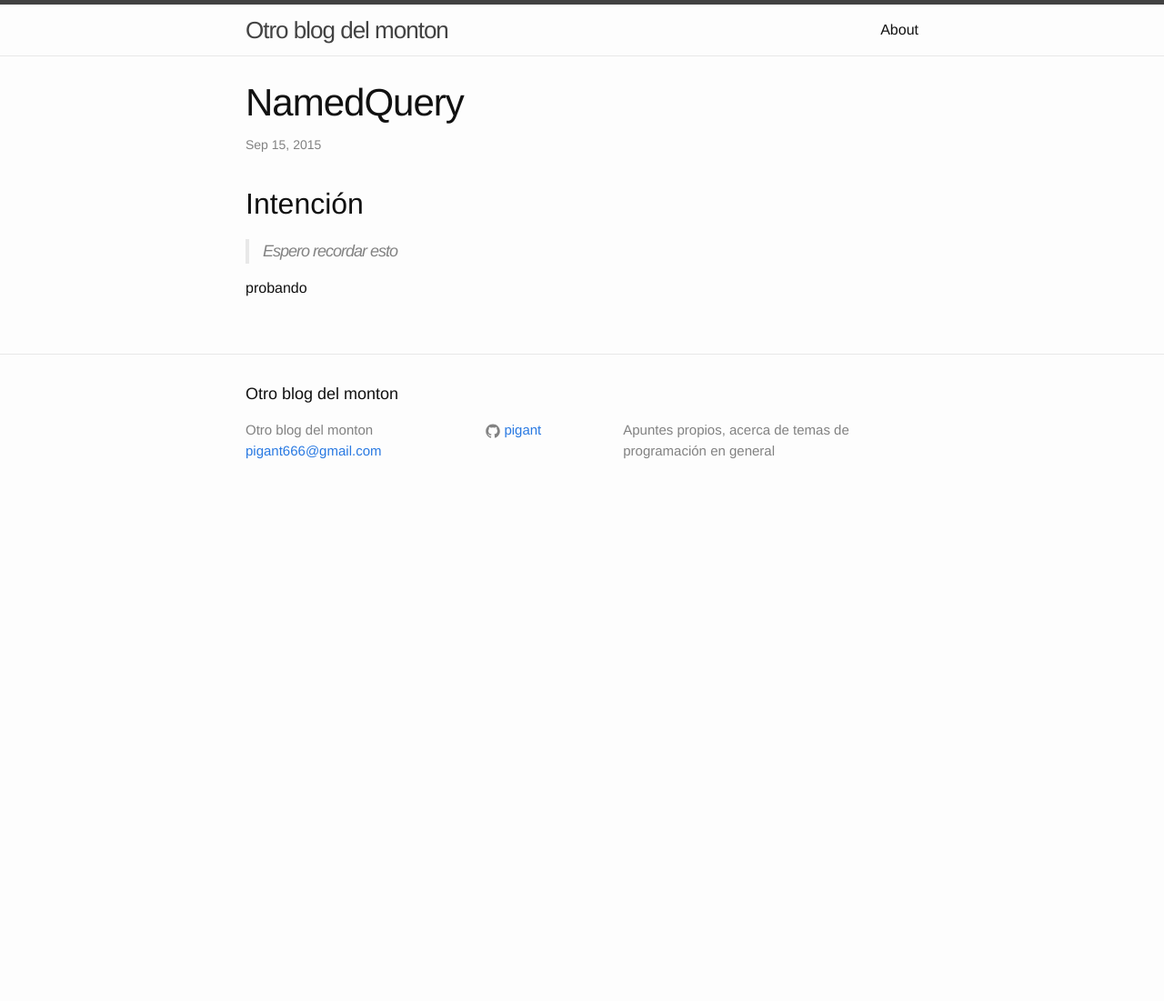
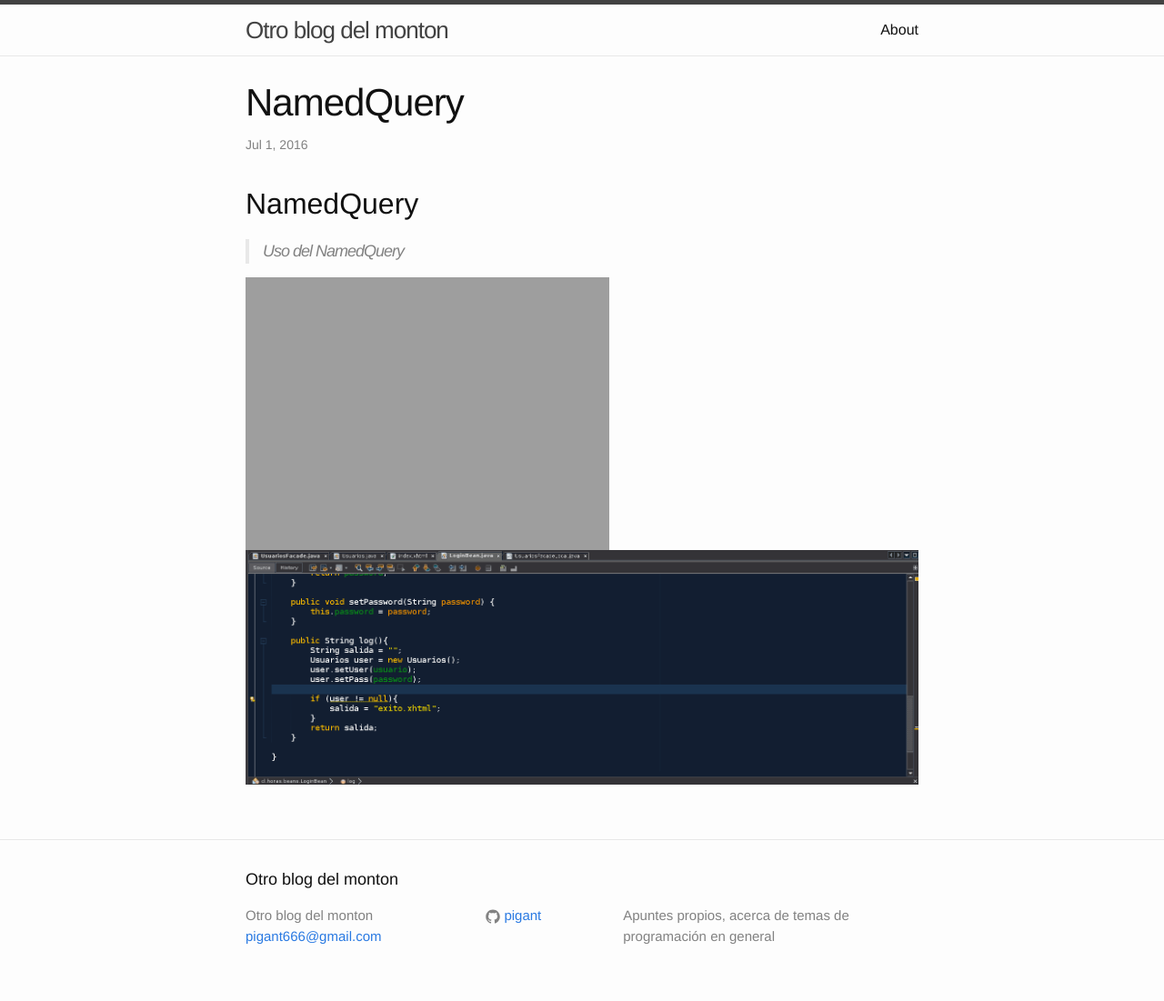
Before and after one commit to pigant/pigant.github.io, a Jekyll site: the page built from _posts/2016-07-01-Java-NameQuery.markdown, in a window 1280 px wide. Shown: the whole page at 91% size. Built offline with Jekyll 4.4.1, drawn with Linux system fonts in a browser that asks for light colours; before the commit the page ends 900 px from its top, so only the background shows below that.

Commit message:
NamedQuery first version

```diff
--- a/_posts/2016-07-01-Java-NameQuery.markdown
+++ b/_posts/2016-07-01-Java-NameQuery.markdown
@@ -1,14 +1,15 @@
 ---
 layout: post
 title:  "NamedQuery"
-date:   2015-09-15 13:43:06
+date:   2016-07-01 11:11:06
 categories: jekyll update
 excerpt:
 hide: 0
 ---
-## Intención ##
+## NamedQuery ##
 
-> Espero recordar esto
+> Uso del NamedQuery
 >
 
-probando
+![NamedQuery]({{ site.url }}/assets/namedquery.gif "NamedQuery")
+![NamedQueryUse]({{ site.url }}/assets/namedquery_use.gif "NamedQueryUse")
```
Also changed, not shown: assets/namedquery_use.gif (added), 1 other file.
